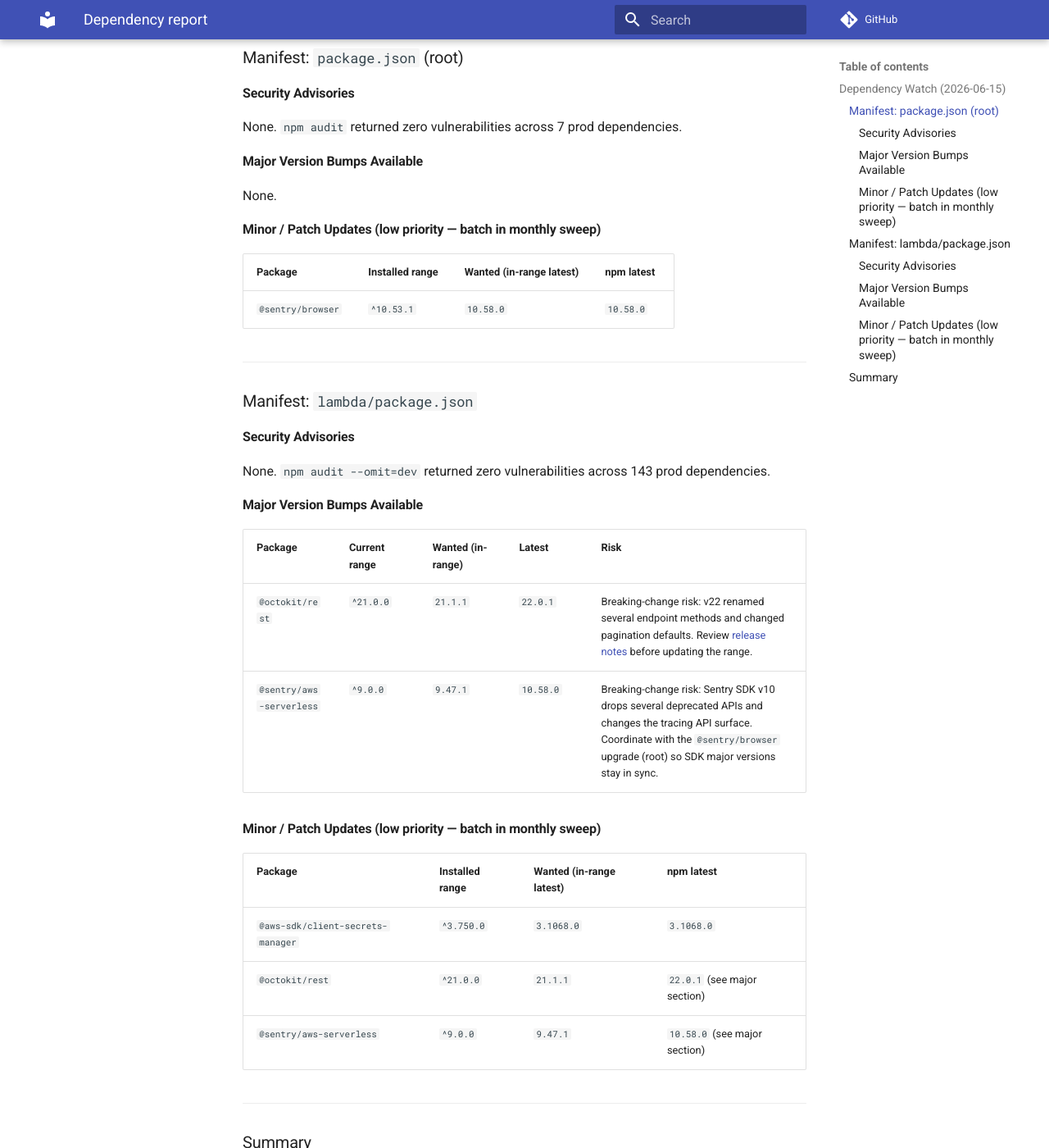
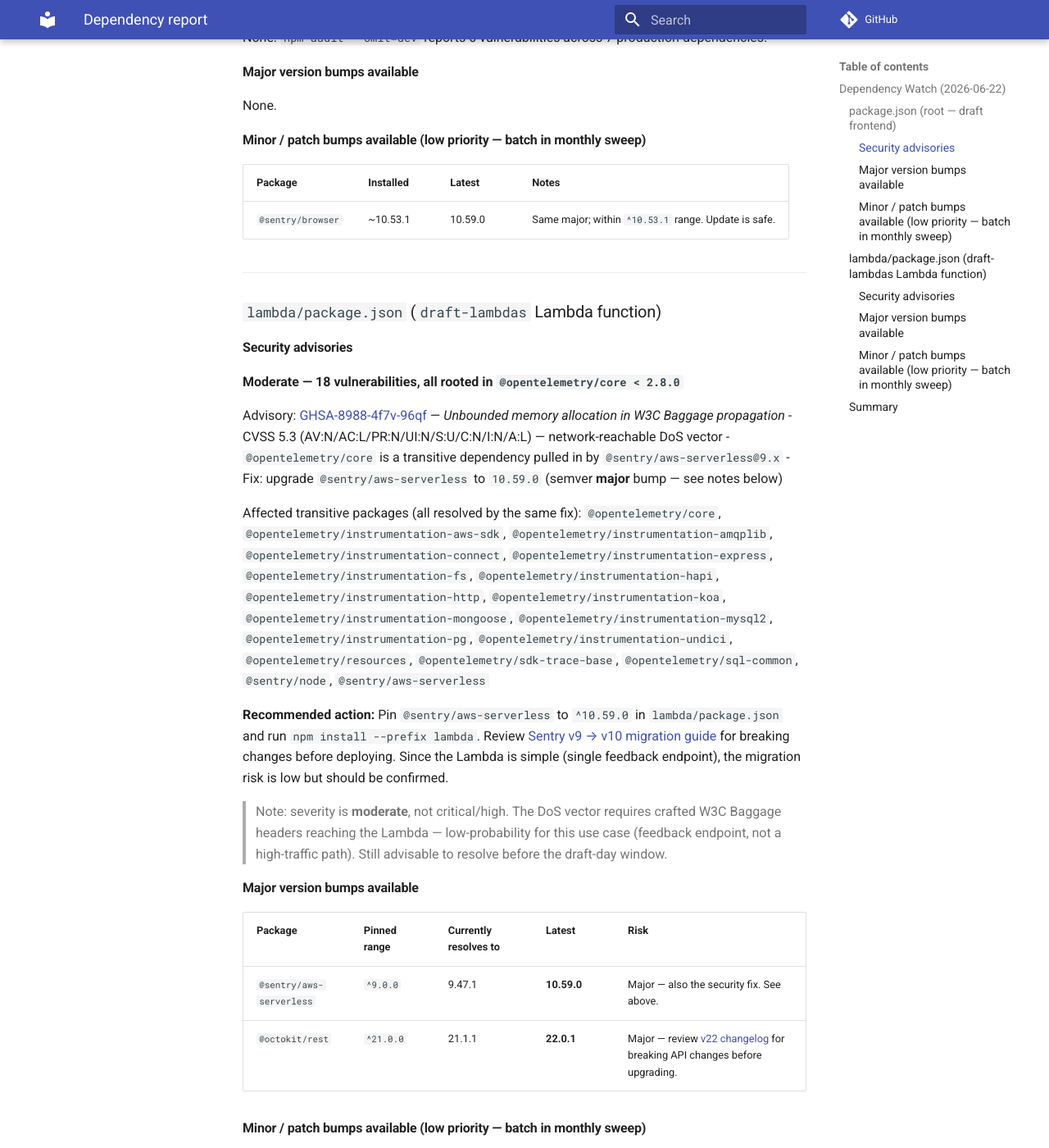
Before and after one commit to jaetill/draft, an MkDocs documentation site: the page built from docs/dependency-report.md, in a window 1280 px wide and 1400 px high, scrolled down 333 px. Shown: the whole window at 82% size. Built offline with MkDocs 1.6.1 and Material for MkDocs 9.7.7, drawn with Linux system fonts in a browser that asks for light colours; comment, search, counter and statistics services are not loaded; some of the changed text lies outside the part shown.

Commit message:
dep-watch: weekly report 2026-06-22

```diff
--- a/docs/dependency-report.md
+++ b/docs/dependency-report.md
@@ -1,53 +1,55 @@
-## Dependency Watch (2026-06-15)
+## Dependency Watch (2026-06-22)
 
-> Generated by dep-watcher. Re-run to refresh. No git commands included — a separate workflow job publishes this file.
+### `package.json` (root — `draft` frontend)
+
+#### Security advisories
+None. `npm audit --omit=dev` reports 0 vulnerabilities across 7 production dependencies.
+
+#### Major version bumps available
+None.
+
+#### Minor / patch bumps available (low priority — batch in monthly sweep)
+| Package | Installed | Latest | Notes |
+|---|---|---|---|
+| `@sentry/browser` | ~10.53.1 | 10.59.0 | Same major; within `^10.53.1` range. Update is safe. |
 
 ---
 
-### Manifest: `package.json` (root)
+### `lambda/package.json` (`draft-lambdas` Lambda function)
 
-#### Security Advisories
-None. `npm audit` returned zero vulnerabilities across 7 prod dependencies.
+#### Security advisories
+**Moderate — 18 vulnerabilities, all rooted in `@opentelemetry/core < 2.8.0`**
 
-#### Major Version Bumps Available
-None.
+Advisory: [GHSA-8988-4f7v-96qf](https://github.com/advisories/GHSA-8988-4f7v-96qf) — *Unbounded memory allocation in W3C Baggage propagation*
+- CVSS 5.3 (AV:N/AC:L/PR:N/UI:N/S:U/C:N/I:N/A:L) — network-reachable DoS vector
+- `@opentelemetry/core` is a transitive dependency pulled in by `@sentry/aws-serverless@9.x`
+- Fix: upgrade `@sentry/aws-serverless` to `10.59.0` (semver **major** bump — see notes below)
 
-#### Minor / Patch Updates (low priority — batch in monthly sweep)
+Affected transitive packages (all resolved by the same fix):
+`@opentelemetry/core`, `@opentelemetry/instrumentation-aws-sdk`, `@opentelemetry/instrumentation-amqplib`, `@opentelemetry/instrumentation-connect`, `@opentelemetry/instrumentation-express`, `@opentelemetry/instrumentation-fs`, `@opentelemetry/instrumentation-hapi`, `@opentelemetry/instrumentation-http`, `@opentelemetry/instrumentation-koa`, `@opentelemetry/instrumentation-mongoose`, `@opentelemetry/instrumentation-mysql2`, `@opentelemetry/instrumentation-pg`, `@opentelemetry/instrumentation-undici`, `@opentelemetry/resources`, `@opentelemetry/sdk-trace-base`, `@opentelemetry/sql-common`, `@sentry/node`, `@sentry/aws-serverless`
 
-| Package | Installed range | Wanted (in-range latest) | npm latest |
+**Recommended action:** Pin `@sentry/aws-serverless` to `^10.59.0` in `lambda/package.json` and run `npm install --prefix lambda`. Review [Sentry v9 → v10 migration guide](https://docs.sentry.io/platforms/javascript/migration/v9-to-v10/) for breaking changes before deploying. Since the Lambda is simple (single feedback endpoint), the migration risk is low but should be confirmed.
+
+> Note: severity is **moderate**, not critical/high. The DoS vector requires crafted W3C Baggage headers reaching the Lambda — low-probability for this use case (feedback endpoint, not a high-traffic path). Still advisable to resolve before the draft-day window.
+
+#### Major version bumps available
+| Package | Pinned range | Currently resolves to | Latest | Risk |
+|---|---|---|---|---|
+| `@sentry/aws-serverless` | `^9.0.0` | 9.47.1 | **10.59.0** | Major — also the security fix. See above. |
+| `@octokit/rest` | `^21.0.0` | 21.1.1 | **22.0.1** | Major — review [v22 changelog](https://github.com/octokit/rest.js/releases) for breaking API changes before upgrading. |
+
+#### Minor / patch bumps available (low priority — batch in monthly sweep)
+| Package | Installed | Latest | Notes |
 |---|---|---|---|
-| `@sentry/browser` | `^10.53.1` | `10.58.0` | `10.58.0` |
-
----
-
-### Manifest: `lambda/package.json`
-
-#### Security Advisories
-None. `npm audit --omit=dev` returned zero vulnerabilities across 143 prod dependencies.
-
-#### Major Version Bumps Available
-
-| Package | Current range | Wanted (in-range) | Latest | Risk |
-|---|---|---|---|---|
-| `@octokit/rest` | `^21.0.0` | `21.1.1` | `22.0.1` | Breaking-change risk: v22 renamed several endpoint methods and changed pagination defaults. Review [release notes](https://github.com/octokit/rest.js/releases/tag/v22.0.0) before updating the range. |
-| `@sentry/aws-serverless` | `^9.0.0` | `9.47.1` | `10.58.0` | Breaking-change risk: Sentry SDK v10 drops several deprecated APIs and changes the tracing API surface. Coordinate with the `@sentry/browser` upgrade (root) so SDK major versions stay in sync. |
-
-#### Minor / Patch Updates (low priority — batch in monthly sweep)
-
-| Package | Installed range | Wanted (in-range latest) | npm latest |
-|---|---|---|---|
-| `@aws-sdk/client-secrets-manager` | `^3.750.0` | `3.1068.0` | `3.1068.0` |
-| `@octokit/rest` | `^21.0.0` | `21.1.1` | `22.0.1` (see major section) |
-| `@sentry/aws-serverless` | `^9.0.0` | `9.47.1` | `10.58.0` (see major section) |
+| `@aws-sdk/client-secrets-manager` | ~3.750.0 | 3.1073.0 | Within same AWS SDK v3 major; safe to bump. |
 
 ---
 
 ### Summary
 
-| Severity | Count | Action |
-|---|---|---|
-| CRITICAL / HIGH security | 0 | — |
-| Major version available | 2 | Review before draft day; not blocking |
-| Minor / patch available | 4 | Batch monthly sweep |
+| Manifest | Critical | High | Moderate | Major bumps | Minor/patch |
+|---|---|---|---|---|---|
+| `package.json` (root) | 0 | 0 | 0 | 0 | 1 |
+| `lambda/package.json` | 0 | 0 | 18 | 2 | 1 |
 
-No security advisories require immediate action. The two major-version gaps (`@octokit/rest` 21→22, `@sentry/aws-serverless` 9→10) carry breaking-change risk and should be reviewed together with the companion `@sentry/browser` upgrade before the next draft-day deploy window.
+**Priority action:** Upgrade `@sentry/aws-serverless` from `^9.0.0` → `^10.59.0` in `lambda/package.json` to resolve all 18 moderate advisories. Review breaking changes, then deploy. `@octokit/rest` v22 upgrade can follow independently.
```
